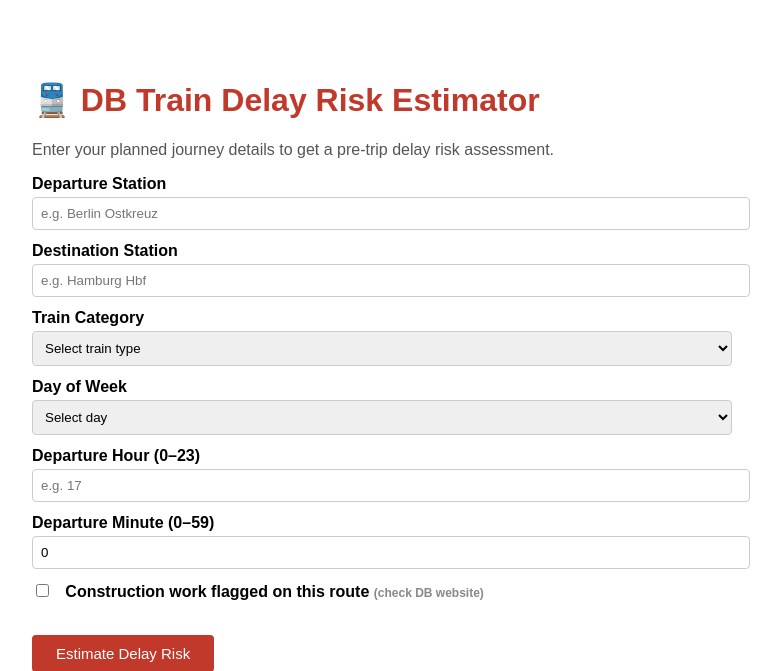
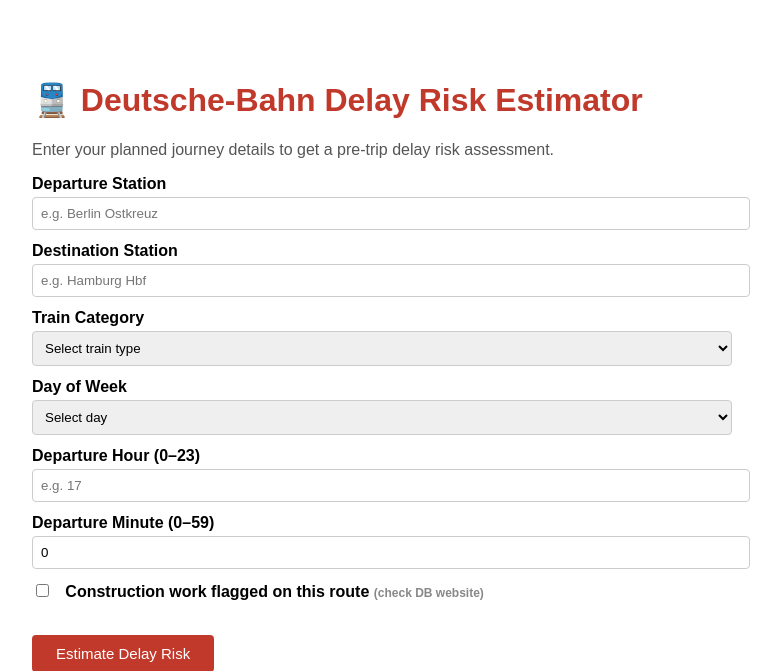
Before and after one commit to dixitdevarshi/Deutsche-Bahn-Delay-Prediction, a Flask app: page /predictdata in a window 1280 px wide. Shown: the top 671 px of the page, without its empty margins (258-1039 px from the left). Run offline with Flask 3, Linux system fonts and the light colour scheme.

Commit message:
update DB

```diff
--- a/templates/home.html
+++ b/templates/home.html
@@ -1,7 +1,7 @@
 <!DOCTYPE html>
 <html>
 <head>
-    <title>DB Train Delay Estimator</title>
+    <title>Deutsche-Bahn Delay Estimator</title>
     <style>
         body { font-family: Arial, sans-serif; max-width: 700px; margin: 40px auto; padding: 20px; }
         h1 { color: #c0392b; }
@@ -20,7 +20,7 @@
 </head>
 <body>
 
-    <h1>🚆 DB Train Delay Risk Estimator</h1>
+    <h1>🚆 Deutsche-Bahn Delay Risk Estimator</h1>
     <p style="color:#555;">Enter your planned journey details to get a pre-trip delay risk assessment.</p>
 
     <form action="{{ url_for('predict_datapoint') }}" method="post">
```
